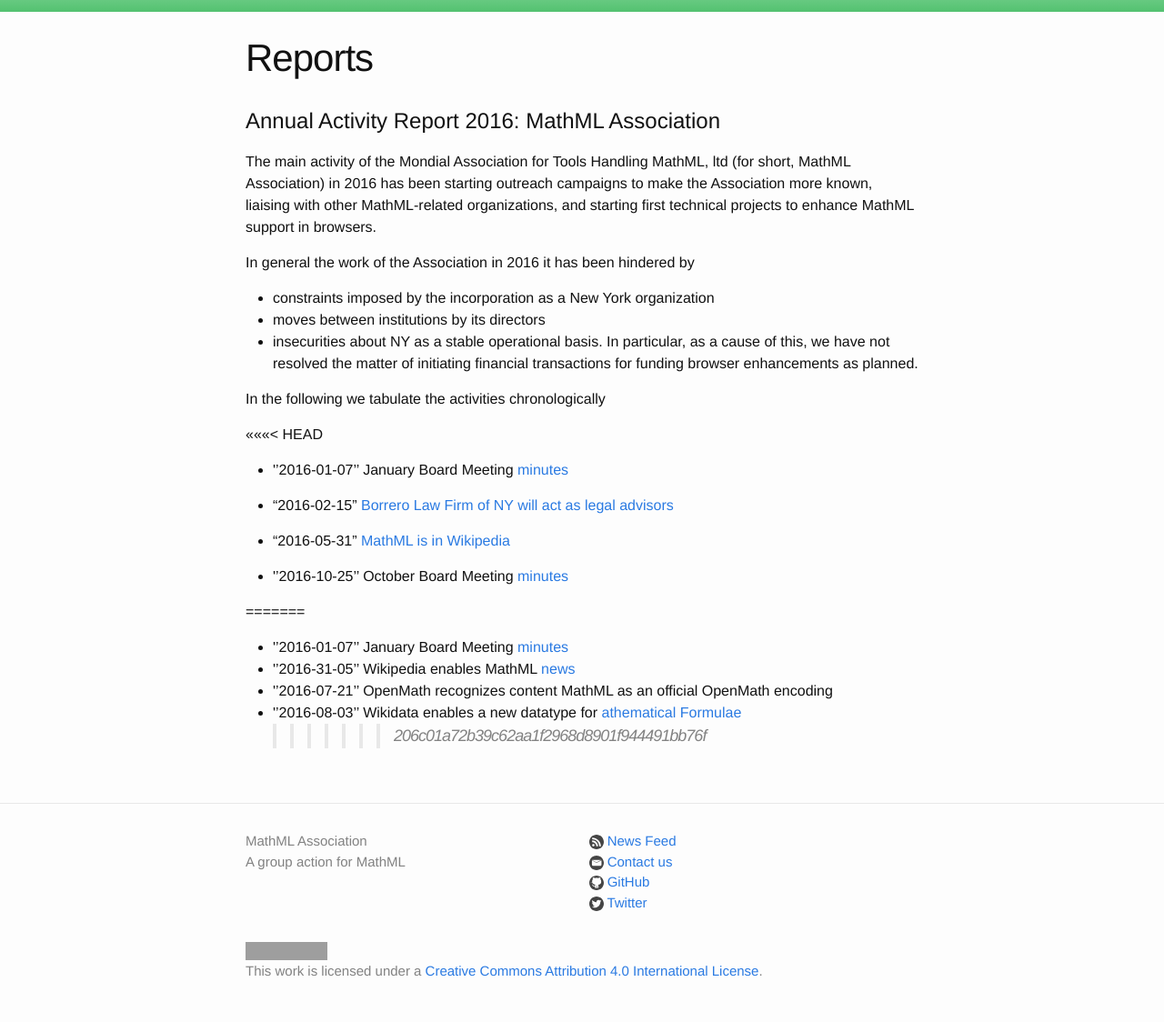
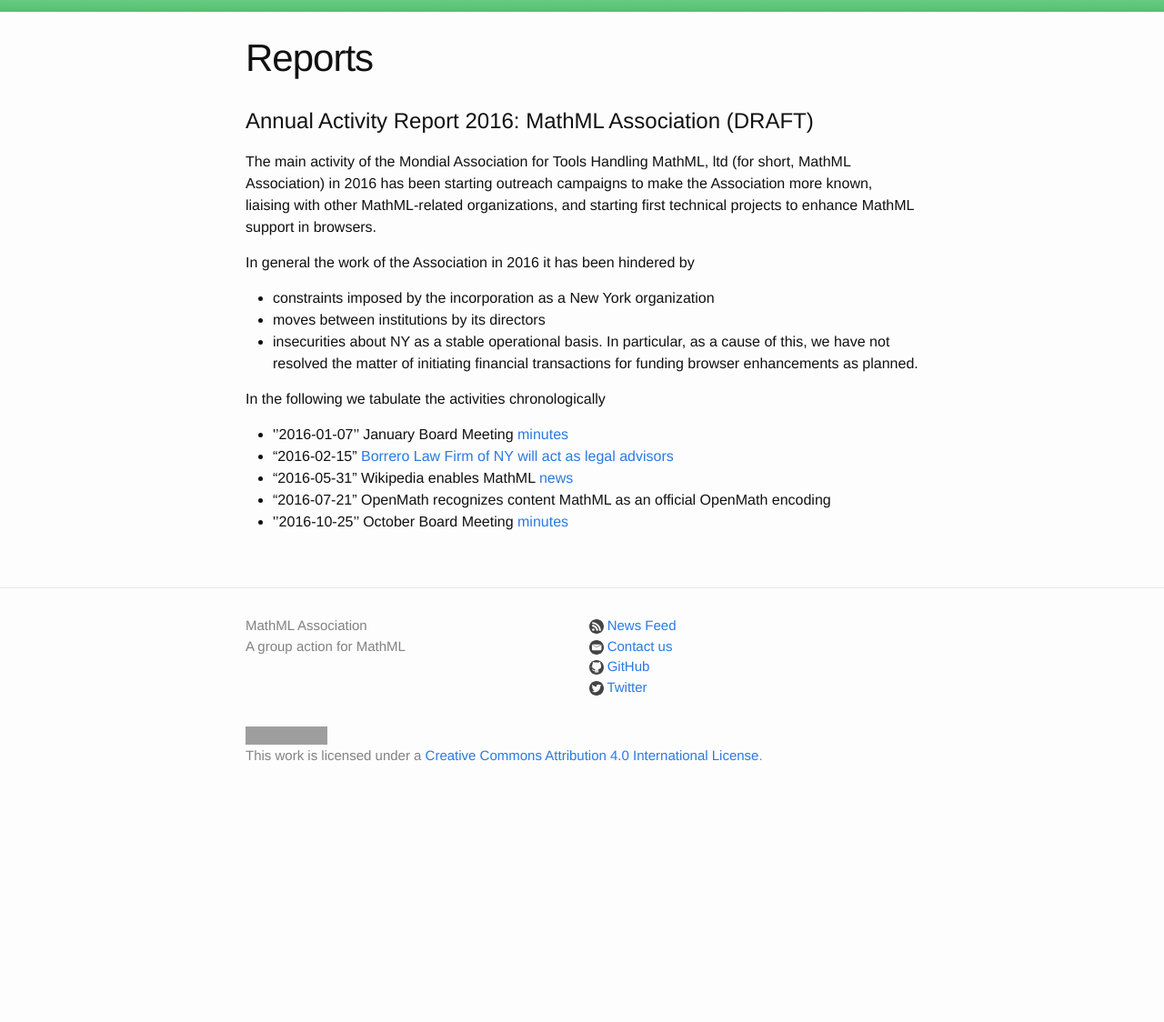
Before and after one commit to MathML/website, a Jekyll site: the page built from reports/2016.md, in a window 1280 px wide. Shown: the part 329-1453 px from the top of the page at 91% size. Built offline with Jekyll 4.4.1, drawn with Linux system fonts in a browser that asks for light colours; after the commit the page ends 1216 px from its top, so only the background shows below that; grey boxes are pictures that could not be loaded.

Commit message:
really merge this time

```diff
--- a/reports/2016.md
+++ b/reports/2016.md
@@ -3,7 +3,7 @@
 title: Reports
 ---
 
-# Annual Activity Report 2016: MathML Association
+# Annual Activity Report 2016: MathML Association (DRAFT)
 
 The main activity of the Mondial Association for Tools Handling MathML, ltd (for short,
 MathML Association) in 2016 has been starting outreach campaigns to make the Association
@@ -19,22 +19,11 @@
 
 In the following we tabulate the activities chronologically
 
-<<<<<<< HEAD
+
 * ''2016-01-07'' January Board Meeting [minutes](/meetings/board-2016-01-07.html)
-
 * "2016-02-15" [Borrero Law Firm of NY will act as legal advisors](http://mathml-association.org/announcement/2016/02/15/borrero-law.html)
-
-* "2016-05-31" [MathML is in Wikipedia](http://mathml-association.org/announcement/2016/05/31/wikipedia.html)
-
+* "2016-05-31" Wikipedia enables MathML [news](http://mathml-association.org/announcement/2016/05/31/wikipedia.html)
+* "2016-07-21" OpenMath recognizes content MathML as an official OpenMath encoding
 * ''2016-10-25'' October Board Meeting [minutes](/meetings/board-2016-10-15.html)
-
-
-=======
-* ''2016-01-07'' January Board Meeting [minutes](/meetings/board-2016-07.html)
-* ''2016-31-05'' Wikipedia enables MathML [news](http://mathml-association.org/announcement/2016/05/31/wikipedia.html)
-* ''2016-07-21'' OpenMath recognizes content MathML as an official OpenMath encoding
-* ''2016-08-03'' Wikidata enables a new datatype for [athematical Formulae](http://tinyurl.com/hudc7tb)
->>>>>>> 206c01a72b39c62aa1f2968d8901f944491bb76f
-
 <!--  LocalWords:  organization organizations
  -->
```
